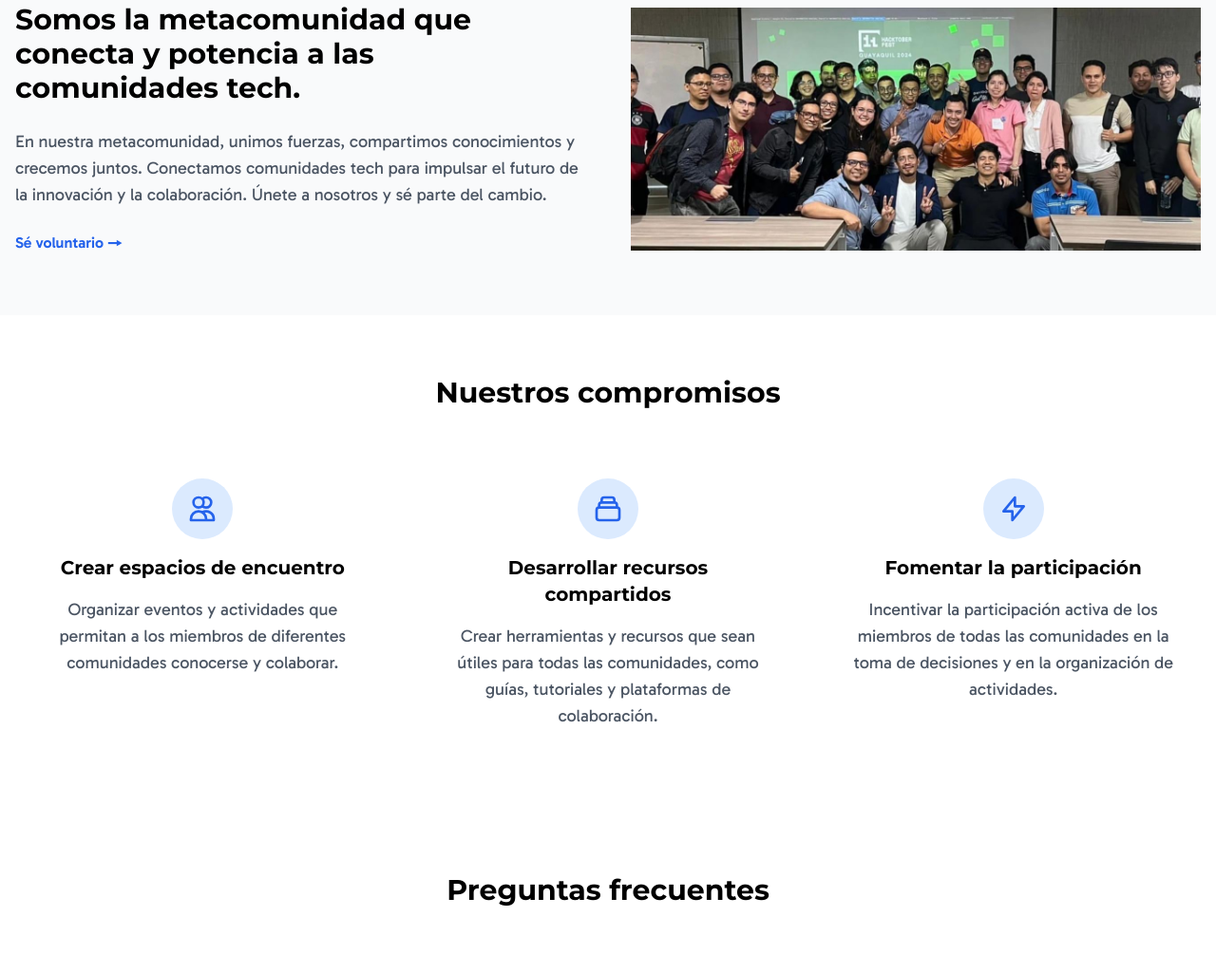
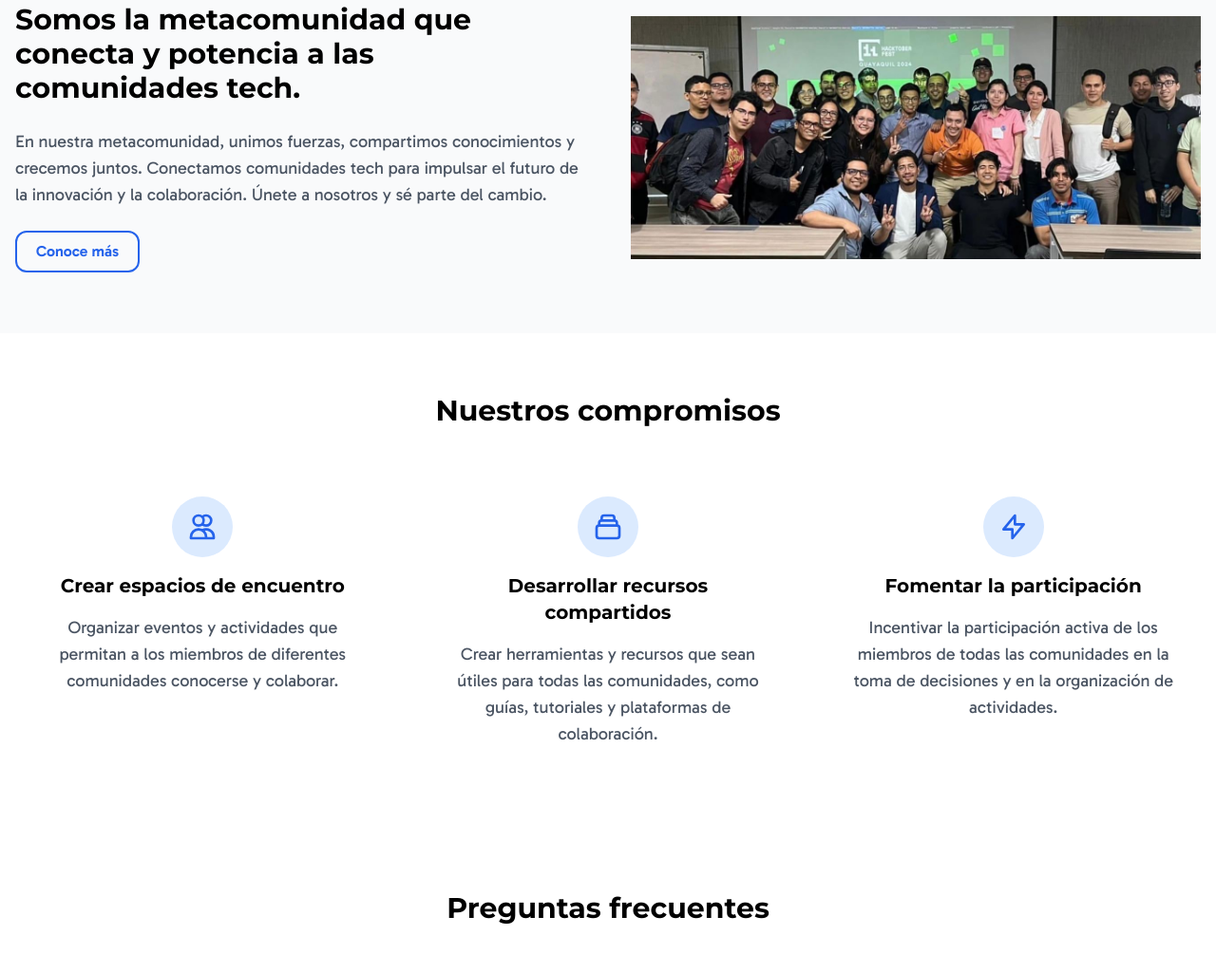
Before and after one commit to nsandoya/ecuador-in-tech-website, an Astro site: page / in a window 1280 px wide. Shown: the part 861-1886 px from the top of the page at 95% size. Built offline with nearby package versions, Linux system fonts and the light colour scheme; Astro itself is replaced by a stand-in of ours.

Commit message:
feat: Create `Button.astro`
- Create `components/shared` folder
- Create `Button.astro` in `shared` folder (due this component will be used in multiple pages across our website
- Add `Button.astro` in `About.astro`

```diff
--- a/src/components/AboutUs.astro
+++ b/src/components/AboutUs.astro
@@ -1,5 +1,6 @@
 ---
 import heroImage from "../assets/hacktoberfest.jpg";
+import Button from "./shared/Button.astro";
 ---
 
 <section id="about-us" class="py-16 bg-gray-50">
@@ -15,10 +16,11 @@ import heroImage from "../assets/hacktoberfest.jpg";
           de la innovación y la colaboración. Únete a nosotros y sé parte del
           cambio.
         </p>
-        <a
+        <Button text="Conoce más" link="https://forms.gle/un4KaPsmmqS5Yx7Z9" style="primary"/>
+        <!-- <a
           href="https://forms.gle/un4KaPsmmqS5Yx7Z9"
           class="text-blue-600 font-semibold hover:text-blue-700"
-        >Sé voluntario →</a>
+        >Sé voluntario →</a> -->
       </div>
       <div class="bg-gray-200 h-64 rounded-lg">
         <img
--- /dev/null
+++ b/src/components/shared/Button.astro
@@ -0,0 +1,12 @@
+---
+const { text, link, style } = Astro.props;
+---
+<a href={link}>
+  <div class:list={[
+    "base-btn",
+    {"outlined-white-btn": style === "outline"},
+    {"primary-btn": style === "primary"},
+  ]}>
+    <p class="text-base">{text}</p>
+  </div>
+</a>
--- a/src/styles/globals.css
+++ b/src/styles/globals.css
@@ -43,6 +43,22 @@
 	}
 
 	/* Components custom styles */
+	.base-btn {
+		@apply w-fit border-solid border-2 bg-transparent px-5 py-2 rounded-xl font-medium;
+		border: solid 2px !important;
+	}
+
+	.primary-btn {
+		@apply font-semibold  text-blue-600  hover:bg-blue-600 hover:text-white;
+		/* border: solid 2px !important;
+		border-color: #2563eb; */
+	}
+
+	.outlined-white-btn {
+		@apply border-white font-semibold text-white hover:bg-white hover:text-blue-600;
+	}
+
+
 	.faqs-container {
 		@apply mx-auto shadow-md p-6 pt-0 rounded-xl;
 	}
```
